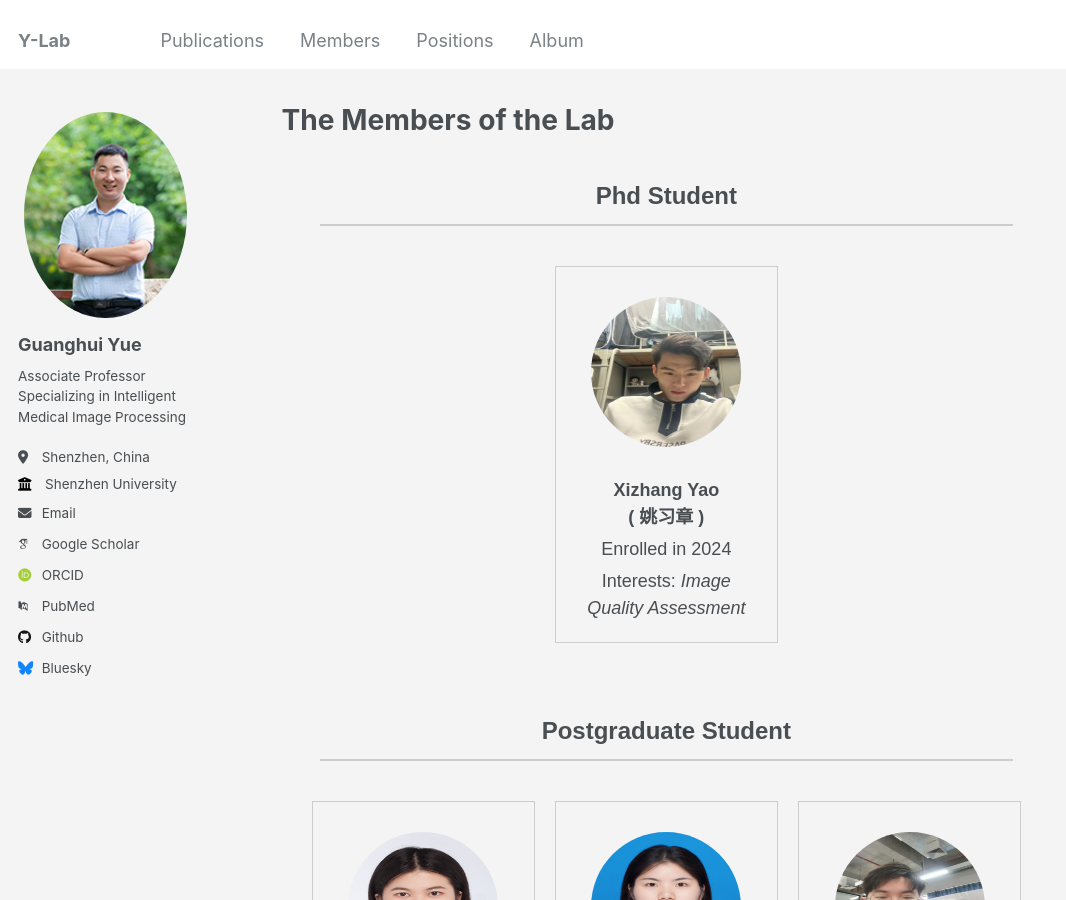
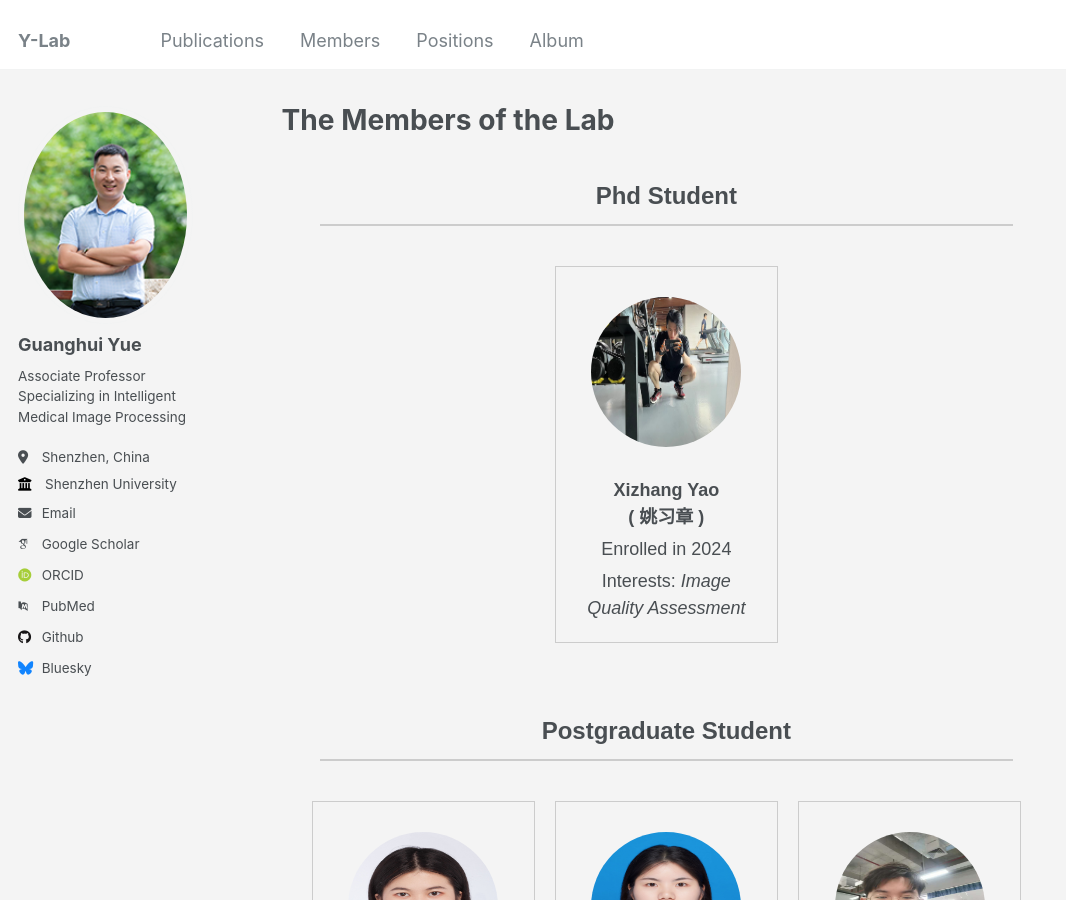
Before and after one commit to Guanghui-Yue/Guanghui-Yue.github.io, a Jekyll site: the page built from _pages/member.md, in a window 1280 px wide and 900 px high. Shown: the whole window, without its empty margins (0-1066 px from the left). Built offline with Jekyll 4.4.1, drawn with Linux system fonts in a browser that asks for light colours; some web fonts are replaced.

Commit message:
Update member.md

```diff
--- a/_pages/member.md
+++ b/_pages/member.md
@@ -95,7 +95,7 @@ redirect_from:
 <div class="team-container">
   <!-- PhD Student -->
   <div class="member-box">
-    <img src="/images/yaoxizhang_sushe.png" alt="Xizhang Yao" class="member-photo">
+    <img src="/images/yaoxizhang_jianshen.png" alt="Xizhang Yao" class="member-photo">
     <div class="member-info">
       <div class="member-name">Xizhang Yao <br>( 姚习章 )</div>
       <div class="member-position">Enrolled in 2024</div>
```
